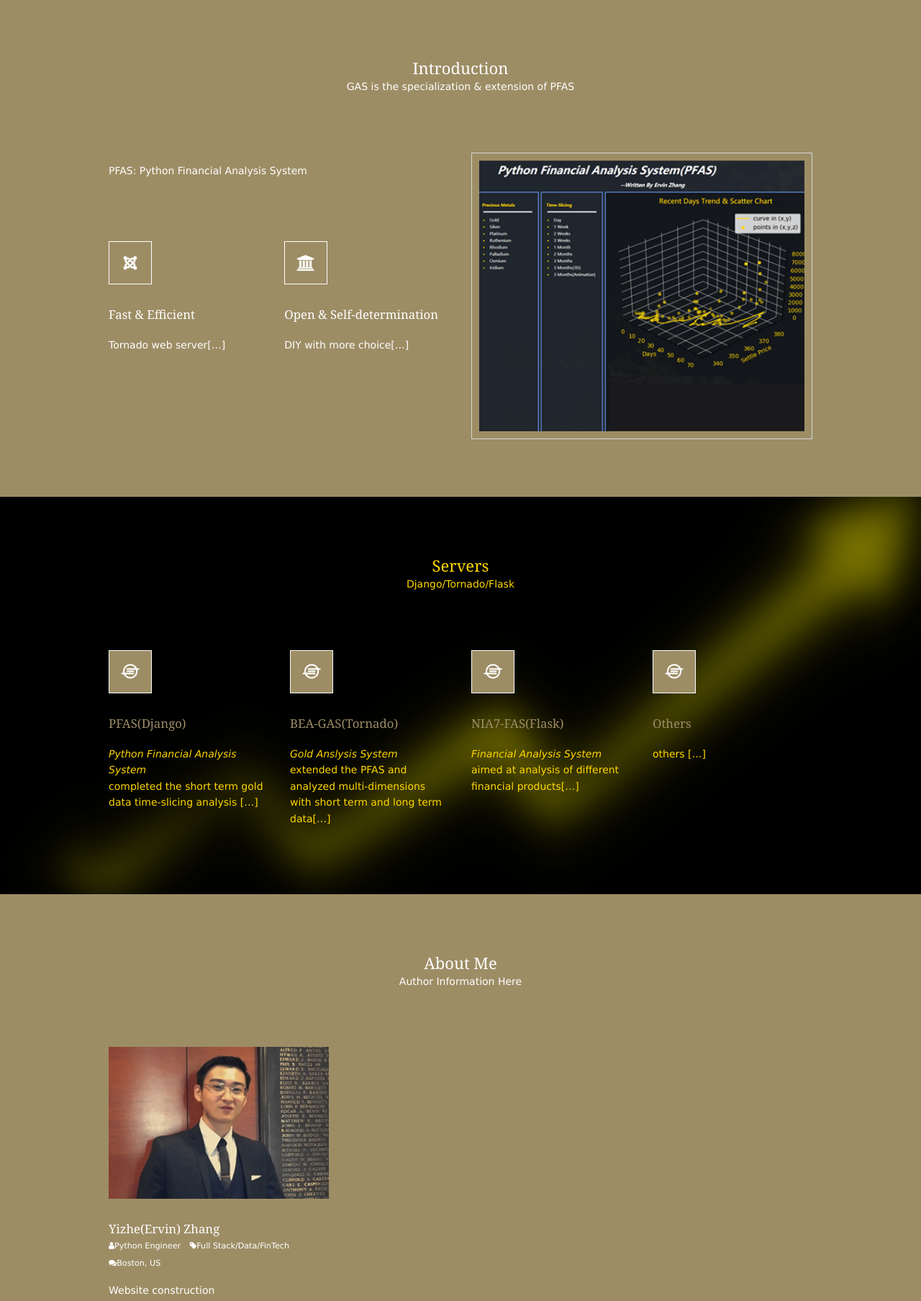
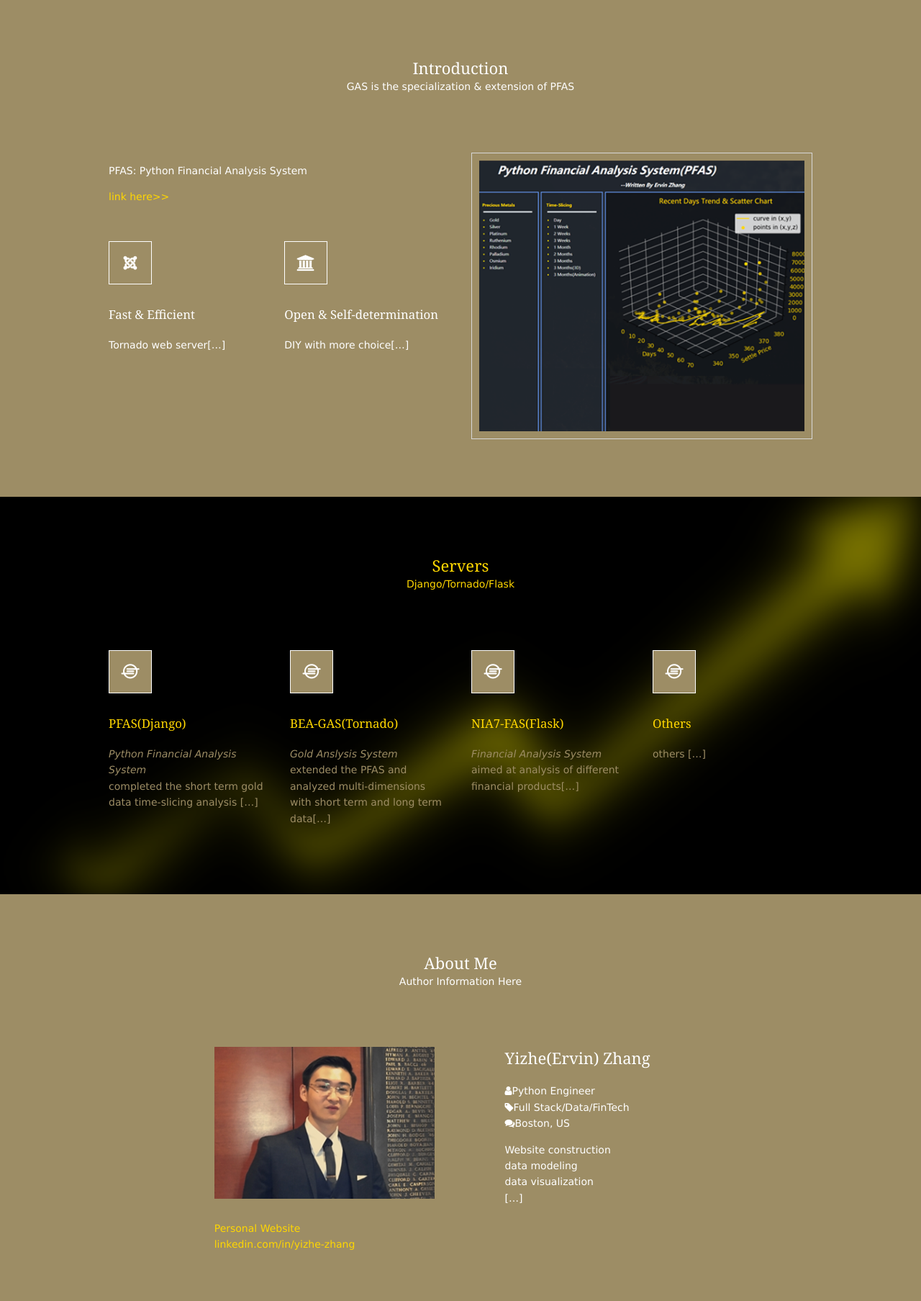
Before and after one commit to YizheZhang-Ervin/FinTech_BEA, a Python web app: template templates/index.html in a window 1280 px wide. Shown: the part 854-2661 px from the top of the page at 72% size. Run offline with Jinja, Linux system fonts and the light colour scheme; the template is opened without the code that fills it, so the values that code supplies are empty; some libraries are stand-ins or nearby versions.

Commit message:
change style

```diff
--- a/static/css/diy.css
+++ b/static/css/diy.css
@@ -23,3 +23,7 @@
 .postform{
     filter:drop-shadow(20px 10px 10px gray);
 }
+
+.intro001{
+    color:#9D8D65;
+}
--- a/static/css/layout.css
+++ b/static/css/layout.css
@@ -223,7 +223,7 @@
 /* Colours
 --------------------------------------------------------------------------------------------------------------- */
 body{color:#4A4A4A; background-color:#FFFFFF;}
-a{color:#9D8D65;}
+a{color:gold}
 a:active, a:focus{background:transparent;}/* IE10 + 11 Bugfix - prevents grey background */
 hr, .borderedbox{border-color:#D7D7D7;}
 label span{color:#FF0000; background-color:inherit;}
--- a/templates/index.html
+++ b/templates/index.html
@@ -6,9 +6,9 @@
   <meta name="viewport" content="width=device-width, initial-scale=1.0, maximum-scale=1.0, user-scalable=no">
   <link href="{{ static_url('css/layout.css')}}" rel="stylesheet" type="text/css" media="all">
   <link rel="shortcut icon" href="{{ static_url('img/homepage/favicon.ico') }}">
-  <script src="{{ static_url('js/preventhacker.js') }}"></script>
+  <link href="{{ static_url('css/diy.css')}}" rel="stylesheet" type="text/css" media="all">
 </head>
-<body id="top" oncontextmenu=self.event.returnValue=false onselectstart="return false">
+<body id="top">
 <!-- Begin of page -->
 <div class="bgded" style="background-image:url({{ static_url('img/homepage/backgrounds/bg-part0.png') }});">
   <nav id="mainav" class="hoc clear">
@@ -124,25 +124,25 @@
       <li class="one_quarter first">
         <article><a href="#"><i class="icon btmspace-30 fa fa-ioxhost"></i></a>
           <h6 class="heading font-x1"><a href="https://ervinzhang.pythonanywhere.com/pfas/">PFAS(Django)</a></h6>
-          <p><i>Python Financial Analysis System</i> <br>completed the short term gold data time-slicing analysis [&hellip;]</p>
+          <p class="intro001"><i>Python Financial Analysis System</i> <br>completed the short term gold data time-slicing analysis [&hellip;]</p>
         </article>
       </li>
       <li class="one_quarter">
         <article><a href="#"><i class="icon btmspace-30 fa fa-ioxhost"></i></a>
           <h6 class="heading font-x1"><a href="https://bea-analysis.herokuapp.com/">BEA-GAS(Tornado)</a></h6>
-          <p><i>Gold Anslysis System</i> <br>extended the PFAS and analyzed multi-dimensions with short term and long term data[&hellip;]</p>
+          <p class="intro001"><i>Gold Anslysis System</i> <br>extended the PFAS and analyzed multi-dimensions with short term and long term data[&hellip;]</p>
         </article>
       </li>
       <li class="one_quarter">
         <article><a href="#"><i class="icon btmspace-30 fa fa-ioxhost"></i></a>
           <h6 class="heading font-x1"><a href="https://fin-analysis.herokuapp.com/">NIA7-FAS(Flask)</a></h6>
-          <p><i>Financial Analysis System</i> <br>aimed at analysis of different financial products[&hellip;]</p>
+          <p class="intro001"><i>Financial Analysis System</i> <br>aimed at analysis of different financial products[&hellip;]</p>
         </article>
       </li>
       <li class="one_quarter">
         <article><a href="#"><i class="icon btmspace-30 fa fa-ioxhost"></i></a>
           <h6 class="heading font-x1"><a>Others</a></h6>
-          <p>others [&hellip;]</p>
+          <p class="intro001">others [&hellip;]</p>
         </article>
       </li>
     </ul>
@@ -160,8 +160,15 @@
       <p>Author Information Here</p>
     </div>
     <div class="group latest">
-      <article class="one_third first">
+      <article class="one_third first" style="margin-left:15%">
         <figure><a class="imgover" href="#"><img src="{{ static_url('img/homepage/ervin.jpg') }}" alt=""></a></figure>
+        <footer>
+          <a target="_blank" href="https://ervinzhang.pythonanywhere.com">Personal Website</a>
+          <br>
+          <a target="_blank" href="https://www.linkedin.com/in/yizhe-zhang/">linkedin.com/in/yizhe-zhang</a>
+        </footer>
+      </article>
+      <div style="float:left;margin-left: 10%;">
         <h4 class="heading">Yizhe(Ervin) Zhang</h4>
         <ul class="nospace meta">
           <li><i class="fa fa-user"></i>Python Engineer</li>
@@ -169,9 +176,9 @@
           <li><i class="fa fa-comments"></i>Boston, US</li>
         </ul>
         <p>Website construction<br>data modeling<br>data visualization<br>[&hellip;]</p>
-        <footer><a target="_blank" href="https://ervinzhang.pythonanywhere.com">Personal Website</a><br><a target="_blank" href="https://www.linkedin.com/in/yizhe-zhang/">Linkedin</a></footer>
-      </article>
+      </div>
     </div>
+
     <!-- ################################################################################################ -->
   </section>
 </div>
@@ -186,20 +193,22 @@
       <ul class="nospace btmspace-30 linklist contact">
         <li><i class="fa fa-map-marker"></i>
           <address>
-          Boston, Shanghai, Guangzhou, etc.
+          Boston, MA
           </address>
         </li>
-        <li><i class="fa fa-phone"></i> +1 </li>
-        <li><i class="fa fa-fax"></i> +86 </li>
-        <li><i class="fa fa-envelope-o"></i> Email </li>
+        <li><i class="fa fa-phone"></i>+1 </li>
+        <li><i class="fa fa-fax"></i>+1 </li>
+        <li><i class="fa fa-envelope-o"></i>zhang.yizhe@husky.neu.edu</li>
       </ul>
     </div>
     <div class="one_third">
-      <h6 class="heading">Contact us</h6>
-      <p class="nospace btmspace-30">Please email us and We will reply as soon as possible</p>
+      <h6 class="heading">Contact Me</h6>
+      <p class="nospace btmspace-30">Visit my website for further contact information
+        <a href="https://ervinzhang.pythonanywhere.com/" target="_blank" style="text-decoration:underline;">(My website link)</a>
+      </p>
+
       <form method="post" action="#">
         <fieldset>
-          <legend>Newsletter:</legend>
           <input class="btmspace-15" type="text" value="" placeholder="Name">
           <input class="btmspace-15" type="text" value="" placeholder="Email">
           <button type="submit" value="submit">Submit</button>
@@ -212,15 +221,15 @@
         <li>
           <article>
             <h2 class="nospace font-x1"><a href="#">Analysis Gold Data</a></h2>
-            <time class="font-xs block btmspace-10" datetime="2045-04-06">Friday, 6<sup>th</sup> April 2045</time>
-            <p class="nospace">introduction [&hellip;]</p>
+            <time class="font-xs block btmspace-10" datetime="2020-01-01">Wednesday, 1<sup>st</sup> Jan 2099</time>
+            <p class="nospace">Data from 2008-2020 [&hellip;]</p>
           </article>
         </li>
         <li>
           <article>
             <h2 class="nospace font-x1"><a href="#">Visualization Trend</a></h2>
-            <time class="font-xs block btmspace-10" datetime="2045-04-05">Thursday, 5<sup>th</sup> April 2045</time>
-            <p class="nospace">introduction [&hellip;]</p>
+            <time class="font-xs block btmspace-10" datetime="2020-01-01">Wednesday, 1<sup>st</sup> Jan 2020</time>
+            <p class="nospace">Visualization for 12 years[&hellip;]</p>
           </article>
         </li>
       </ul>
```
